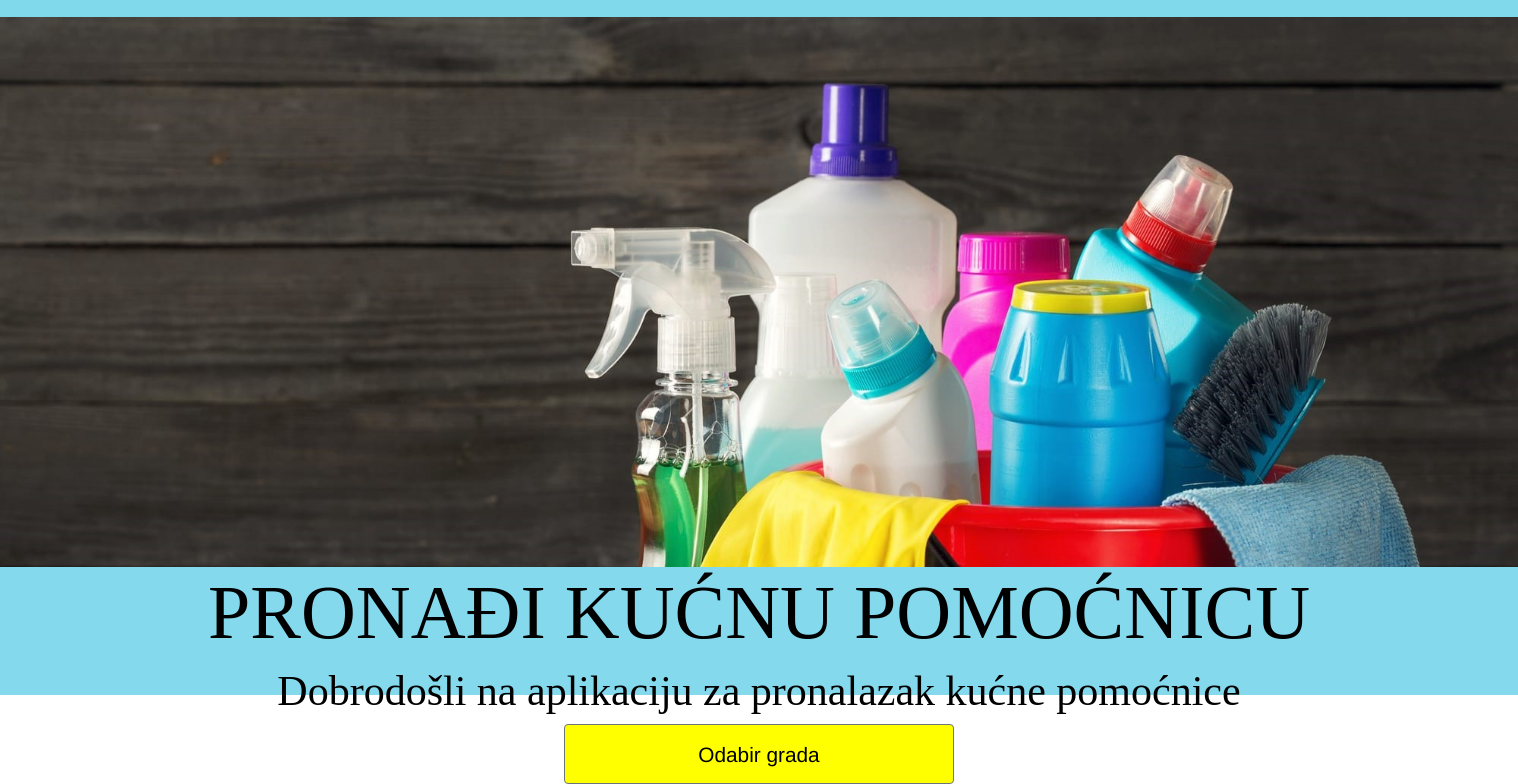
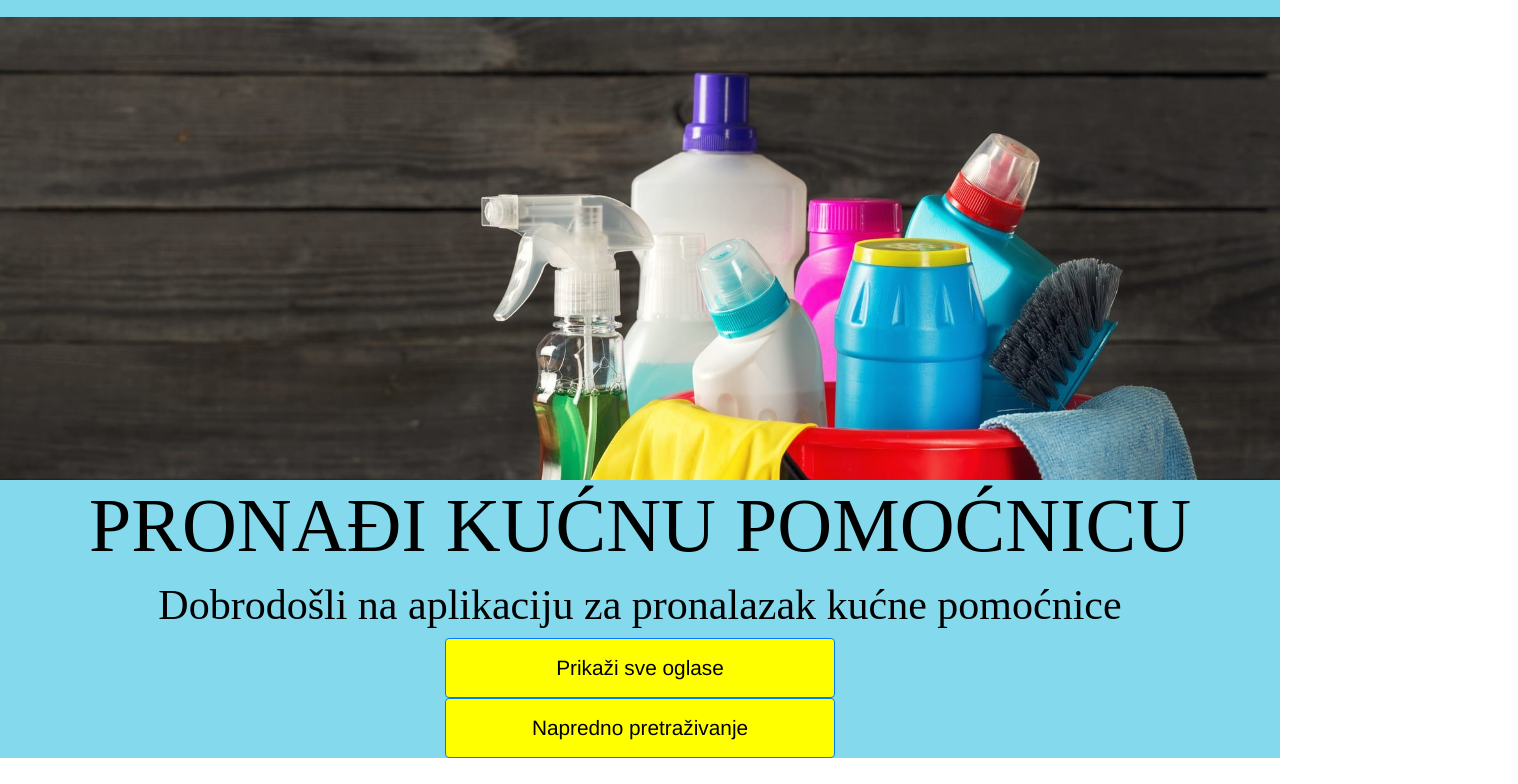
Before and after one commit to Gordana1508/PI-pronadikucnupomocnicu, a Vue app: page /Naslovna in a window 1280 px wide. Shown: the part 55-839 px from the top of the page, 1518 px wide, since content can reach past the window. After the commit the page ends 813 px from the top, so only its background shows below. Built offline with nearby package versions, Linux system fonts and the light colour scheme.

Commit message:
Dodavanje linkova

```diff
--- a/src/router/index.js
+++ b/src/router/index.js
@@ -55,6 +55,12 @@ const routes = [
     path:'/Potvrda',
     name: 'Potvrda',
     component: () => import ('../views/Potvrda.vue')
+  },
+
+  {
+    path: '/Pretraga',
+    name: 'Pretraga',
+    component: () => import ('../views/Pretraga.vue')
   }
 ]
 
--- a/src/views/Naslovna.vue
+++ b/src/views/Naslovna.vue
@@ -12,17 +12,17 @@
     <img src="@/assets/slika1.jpg" class="img-fluid">
     <h1>PRONAĐI KUĆNU POMOĆNICU</h1>
     <h2>Dobrodošli na aplikaciju za pronalazak kućne pomoćnice</h2>
-    <div class="dropdown">
-        <button class="btn btn-secondary dropdown-toglle" type="button" id="dropdownMenuButton1" data-bs-toggle="dropdown" aria-expanded="false"> Odabir grada</button>
-    <ul class ="dropdown-menu dropdown-menu-light" aria-labelledby="dropdownMenuButton1">
-        <li><a class="dropdown-item active" href="#">Slavonski Brod</a></li>
-        <li><a class="dropdown-item" href="#">Osijek</a></li>
-        <li><a class="dropdown-item" href="#">Karlovac</a></li>
-        <li><a class="dropdown-item" href="#">Nova Gradiška</a></li>
-        <li><a class="dropdown-item" href="#">Požega</a></li>
-    </ul>
+    <div class="button">
+        <router-link to="/Oglasi">
+        <button class="btn btn-primary">Prikaži sve oglase</button>
+        </router-link>
     </div>
-     </div>
+    <div class="button">
+        <router-link to="/Pretraga">
+        <button class="btn btn-primary">Napredno pretraživanje</button>
+        </router-link>
+    </div>
+</div>
 </div>
 </div>
 
@@ -48,8 +48,8 @@ import { firebase } from "@/firebase.js";
 
 <style scoped>
 .Naslovna {
-    width: 1518px;
-    height: 750px;
+    width: fit-content;
+    height: fit-content;
     background-color: rgba(128, 216, 236, 0.97);
 }
      button {
--- a/src/views/Unos_podataka.vue
+++ b/src/views/Unos_podataka.vue
@@ -13,20 +13,24 @@
         <h1>PRONAĐI KUĆNU POMOĆNICU</h1>
     <form class="row g-3">
   <div class="col-md-9">
-    <label for="imeiprezime" class="form-label">Ime i prezime: </label>
+    <label for="imeiprezime" class="form-label">Ime i prezime </label>
     <input type="text" class="form-control" id="" placeholder="Upišite ime i prezime">
   </div>
   <div class="col-md-9">
-    <label for="adresa" class="form-label">Adresa: </label>
+    <label for="adresa" class="form-label">Adresa </label>
     <input type="text" class="form-control" id="" placeholder="Upišite Vašu adresu">
   </div>
   <div class="col-md-9">
-    <label for="vrijeme" class="form-label">Vrijeme dolaska: </label>
+    <label for="vrijeme" class="form-label">Vrijeme dolaska </label>
     <input type="text" class="form-control" id="" placeholder="Upišite željeno vrijeme">
   </div>
 </form>
-
+ <div class="button">
+   <router-link to="/Potvrda">
+   <button class="btn btn-primary">Naruči kućnu pomoćnicu</button>
+   </router-link>
     </div>
+</div>
 </template>
 
 <script>
```
Also changed, not shown: src/views/Pretraga.vue (added), 1 other file (tests, documents, lock files or other folders).
